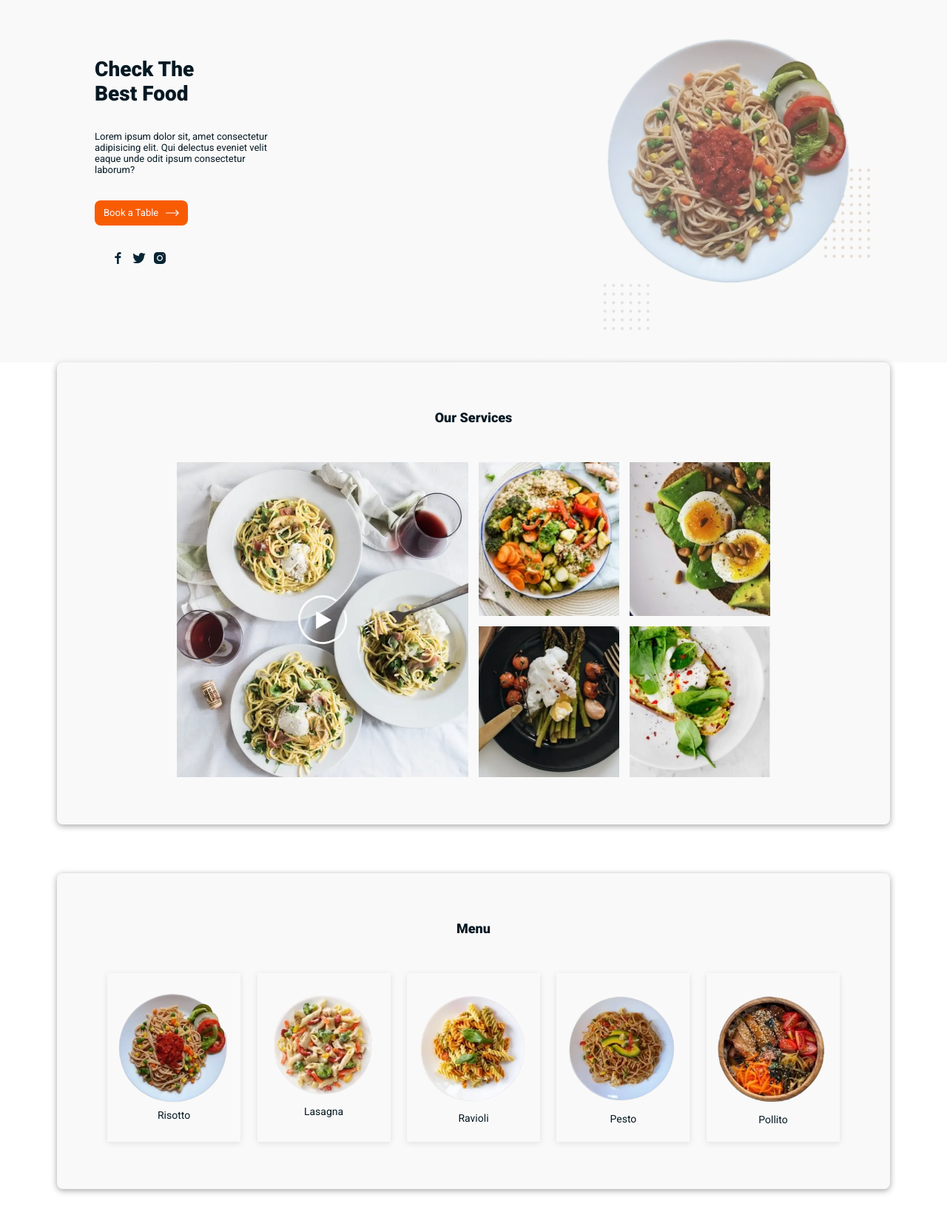
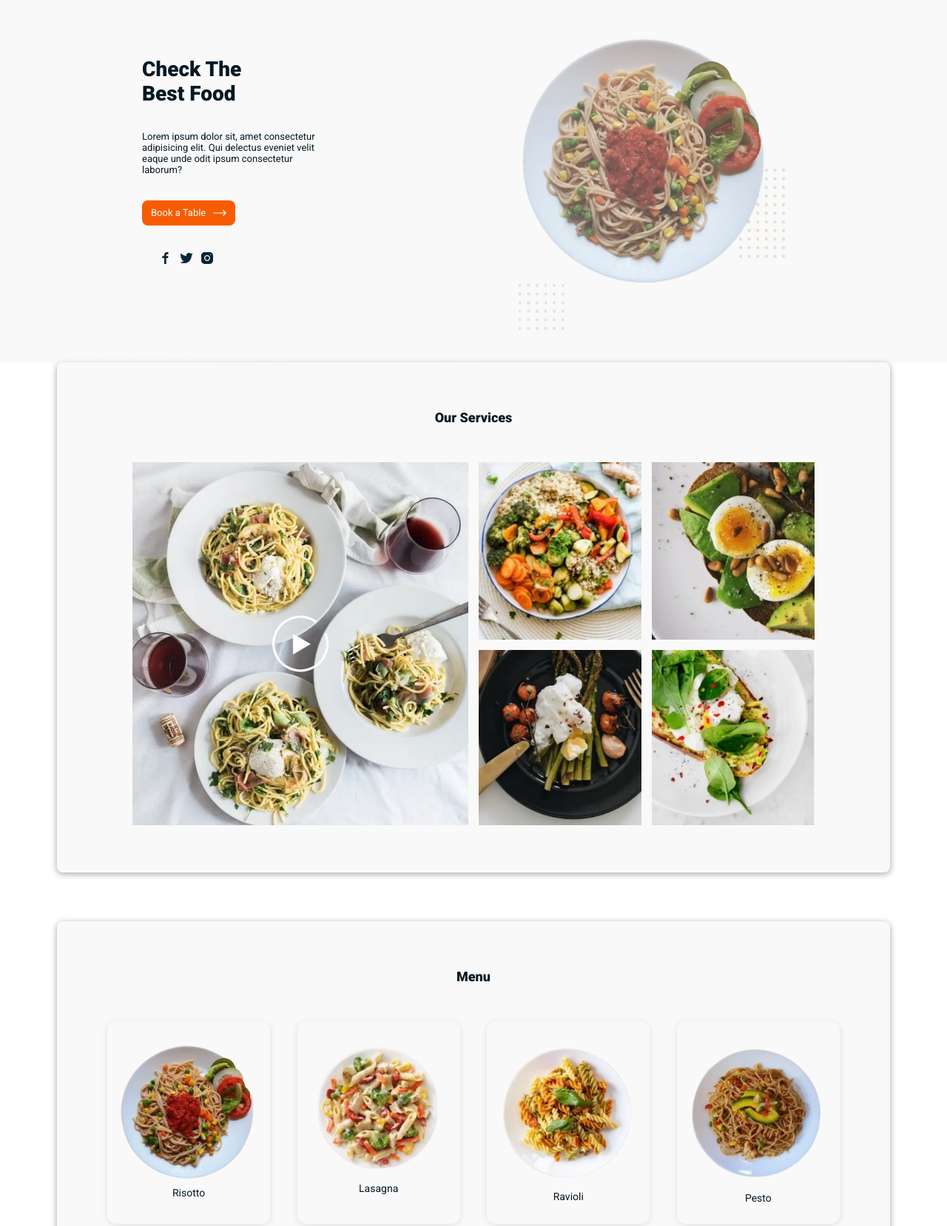
Before and after one commit to monoald/restaurant-landing-page, a plain HTML site: page index.html in a window 1280 px wide. Shown: the top 1658 px of the page at 74% size. Drawn offline with Linux system fonts and the light colour scheme.

Commit message:
Responsive

```diff
--- a/index.html
+++ b/index.html
@@ -10,6 +10,7 @@
   <link rel="preconnect" href="https://fonts.gstatic.com" crossorigin>
   <link href="https://fonts.googleapis.com/css2?family=Roboto:wght@400;900&display=swap" rel="stylesheet">
   <link rel="stylesheet" href="./styles/styles.css">
+  <link rel="stylesheet" href="./styles/desktop.css" media="screen and (min-width: 1024px)">
   <title>Restaurant</title>
 </head>
 <body>
--- /dev/null
+++ b/styles/desktop.css
@@ -0,0 +1,25 @@
+/*---Description---*/
+.description {
+  padding: 6% 15%;
+}
+.description::after {
+  width: 85%;
+  margin-right: 15vw;
+}
+
+/*---Services---*/
+.gallery {
+  margin: 0 auto;
+  grid-template-columns: repeat(auto-fill, minmax(120px, 220px));
+}
+
+/*---Menu---*/
+.grid {
+  gap: 28px;
+  grid-template-columns: repeat(auto-fit, minmax(220px, 1fr));
+}
+.grid__element {
+
+  min-width: 220px;
+  max-width: 220px;
+}
--- a/styles/styles.css
+++ b/styles/styles.css
@@ -179,14 +179,14 @@ html {
   height: 100%;
   padding: 12% 4%;
   box-shadow: 0px 2px 8px rgba(24, 24, 29, 0.1);
-  /* border-radius: 12px; */
-  /* transition: all .3s cubic-bezier(0,0,.5,1); */
-  /* cursor: pointer; */
+  border-radius: 12px;
+  transition: all .3s cubic-bezier(0,0,.5,1);
+  cursor: pointer;
 }
-/* .grid__element:hover {
+.grid__element:hover {
   transform: scale3d(1.06,1.06,1.06);
   box-shadow: 0px 2px 8px rgba(24, 24, 29, 0.2);
-} */
+}
 .name {
   font-size: 1.4rem;
   font-weight: 500;
```
